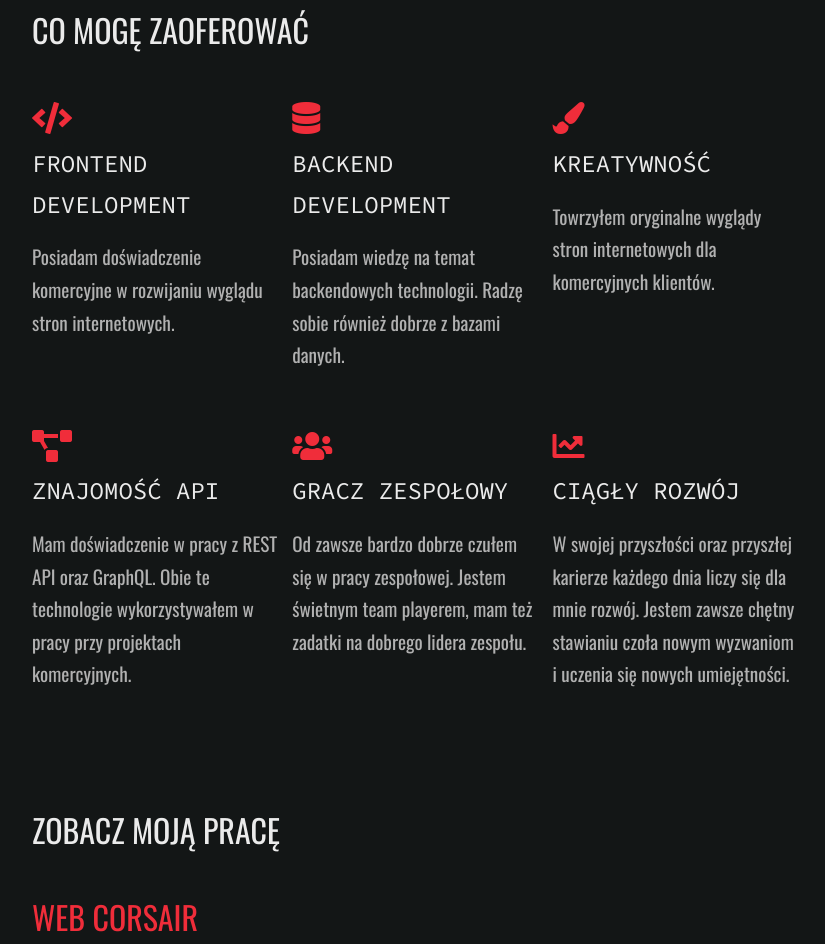
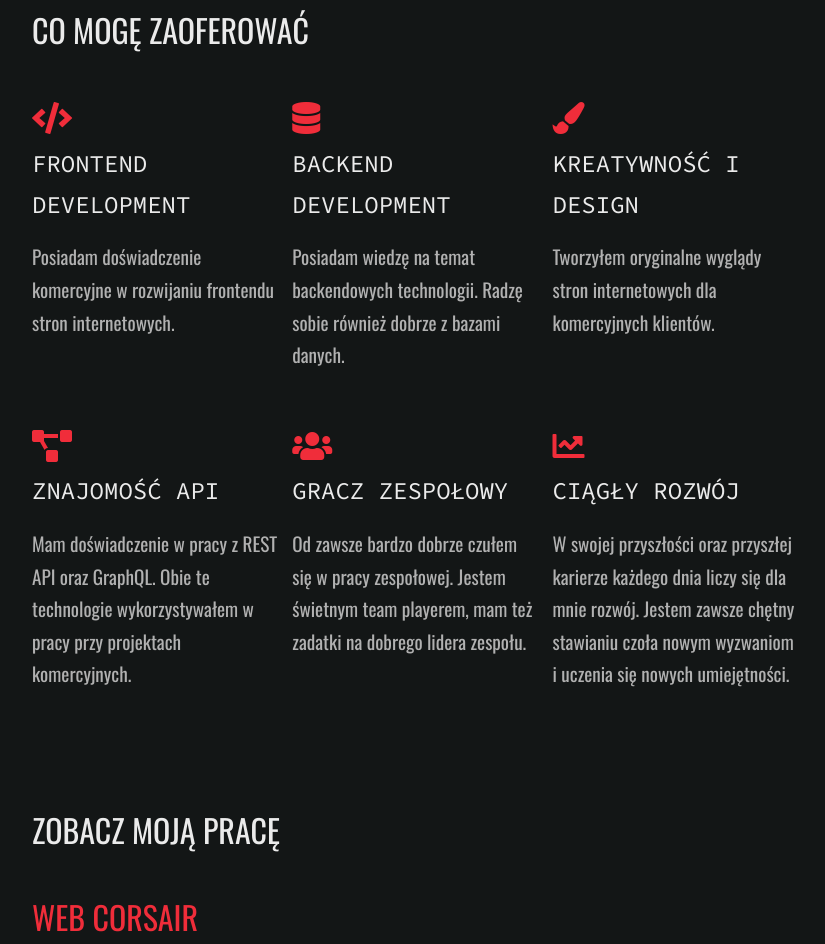
Before and after one commit to Reevo55/portfolio, a website: page index.html in a window 1280 px wide. Shown: the part 1517-2461 px from the top of the page, without its empty margins (224-1049 px from the left). Drawn offline with nearby package versions, Linux system fonts and the light colour scheme.

Commit message:
Update index.html

```diff
--- a/index.html
+++ b/index.html
@@ -86,7 +86,7 @@
               <span class="skills--icon"><i class="fas fa-code"></i></span>
               <h3 class="u-margin-bottom-tiny">FRONTEND DEVELOPMENT</h3>
               <p class="paragraph-primary color-grey u-margin-bottom-small">
-                Posiadam doświadczenie komercyjne w rozwijaniu wyglądu stron internetowych.
+                Posiadam doświadczenie komercyjne w rozwijaniu frontendu stron internetowych.
               </p>
             </div>
             <div class="skills__content">
@@ -98,9 +98,9 @@
             </div>
             <div class="skills__content">
               <span class="skills--icon"><i class="fas fa-paint-brush"></i></span>
-              <h3 class="u-margin-bottom-tiny">KREATYWNOŚĆ</h3>
+              <h3 class="u-margin-bottom-tiny">KREATYWNOŚĆ I DESIGN</h3>
               <p class="paragraph-primary color-grey u-margin-bottom-small">
-                Towrzyłem oryginalne wyglądy stron internetowych dla komercyjnych klientów.
+                Tworzyłem oryginalne wyglądy stron internetowych dla komercyjnych klientów.
               </p>
             </div>
             <div class="skills__content">
@@ -241,10 +241,10 @@
               radoslawkarbowiak@gmail.com
             </a>
             <h2 class="heading-primary">LINKi</h2>
-            <a href="https://github.com/">
+            <a href="https://github.com/Reevo55">
               <span class="icon"><i class="fab fa-github"></i></span>
             </a>
-            <a href="https://linkedin.com/">
+            <a href="https://www.linkedin.com/in/radoslaw-karbowiak/">
               <span class="icon"><i class="fab fa-linkedin"></i></span>
             </a>
           </div>
```
